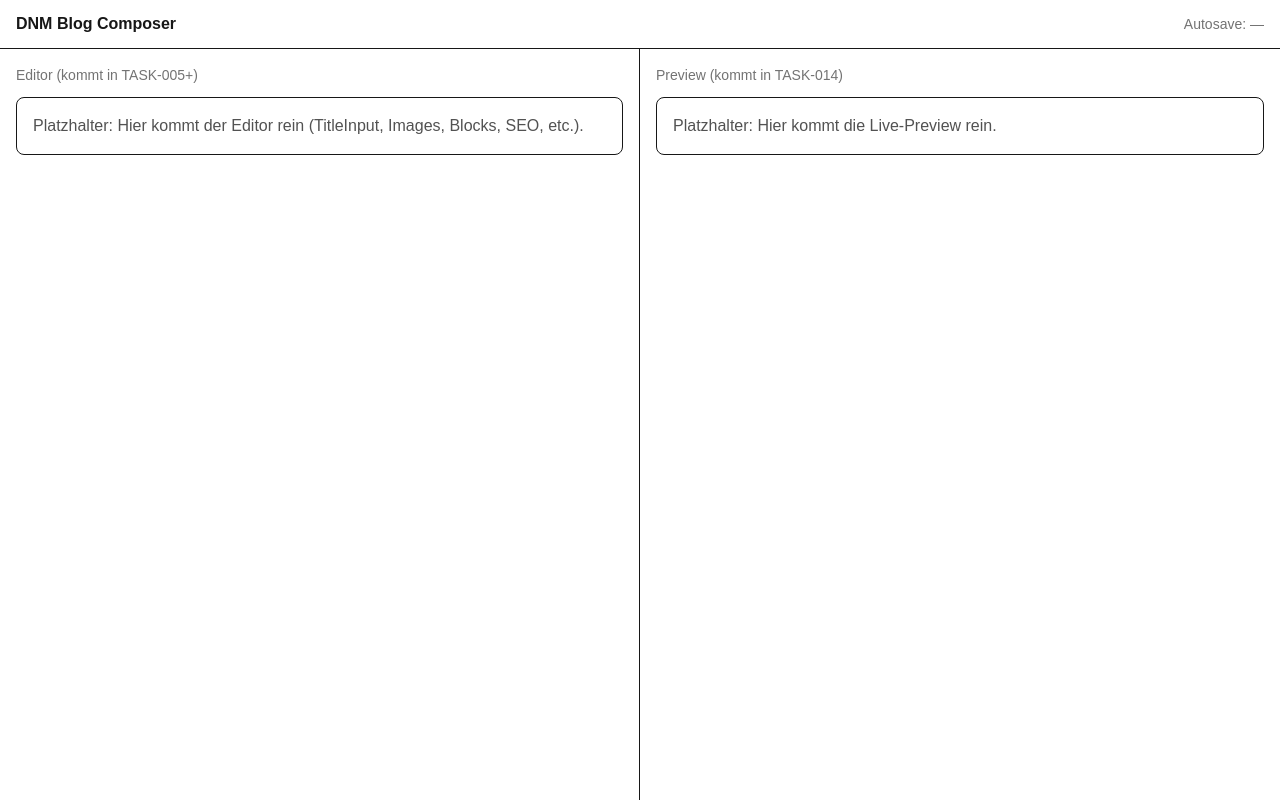
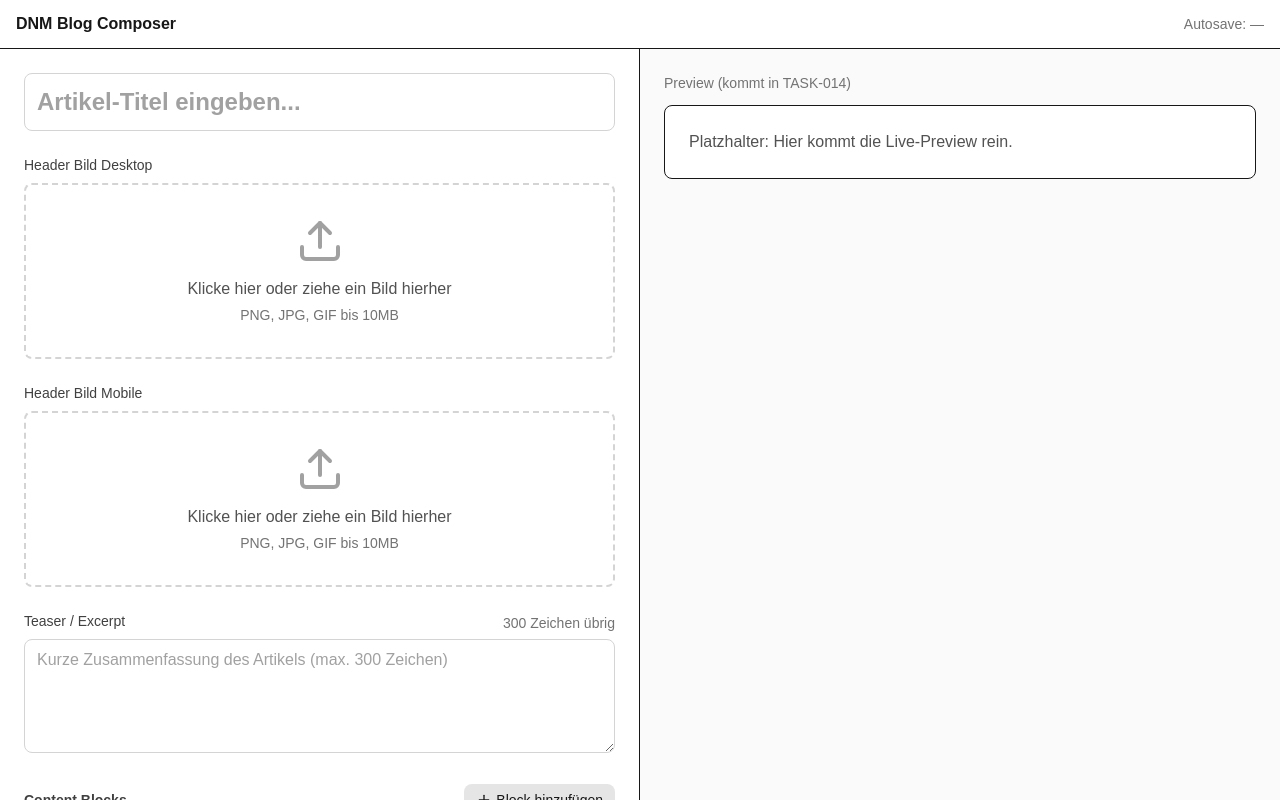
Before and after one commit to robinmotion-dev/dnm-blog-composer, a Next.js app: page / in a window 1280 px wide. Shown: the top 800 px of the page. Built offline with nearby package versions, Linux system fonts and the light colour scheme.

Commit message:
Ende Phase 2: Eingabemasken bis Task 011

```diff
--- a/src/app/layout.tsx
+++ b/src/app/layout.tsx
@@ -23,7 +23,7 @@ export default function RootLayout({
   children: React.ReactNode;
 }>) {
   return (
-    <html lang="de">
+    <html lang="de" suppressHydrationWarning>
       <body
         className={`${geistSans.variable} ${geistMono.variable} antialiased`}
       >
--- a/src/app/page.tsx
+++ b/src/app/page.tsx
@@ -1,4 +1,26 @@
+'use client';
+
+import { useEditorStore } from '@/stores/editor-store';
+import TitleInput from '@/components/Editor/TitleInput';
+import ImageUploader from '@/components/Editor/ImageUploader';
+import ExcerptInput from '@/components/Editor/ExcerptInput';
+import BlockList from '@/components/Editor/BlockList';
+import MetaFields from '@/components/Editor/MetaFields';
+
 export default function Home() {
+  const headerImageDesktop = useEditorStore(
+    (state) => state.post.headerImageDesktop
+  );
+  const headerImageMobile = useEditorStore(
+    (state) => state.post.headerImageMobile
+  );
+  const setHeaderImageDesktop = useEditorStore(
+    (state) => state.setHeaderImageDesktop
+  );
+  const setHeaderImageMobile = useEditorStore(
+    (state) => state.setHeaderImageMobile
+  );
+
   return (
     <main className="h-dvh flex flex-col">
       {/* Header */}
@@ -14,19 +36,32 @@ export default function Home() {
       {/* Content */}
       <div className="flex-1 grid grid-cols-1 lg:grid-cols-2">
         {/* Editor */}
-        <section className="border-b lg:border-b-0 lg:border-r overflow-auto p-4">
-          <div className="text-sm text-neutral-500">Editor (kommt in TASK-005+)</div>
-          <div className="mt-3 rounded-lg border p-4">
-            <p className="text-neutral-600">
-              Platzhalter: Hier kommt der Editor rein (TitleInput, Images, Blocks, SEO, etc.).
-            </p>
-          </div>
+        <section className="border-b lg:border-b-0 lg:border-r overflow-auto p-6">
+          <TitleInput />
+
+          <ImageUploader
+            label="Header Bild Desktop"
+            image={headerImageDesktop}
+            onChange={setHeaderImageDesktop}
+          />
+
+          <ImageUploader
+            label="Header Bild Mobile"
+            image={headerImageMobile}
+            onChange={setHeaderImageMobile}
+          />
+
+          <ExcerptInput />
+
+          <BlockList />
+
+          <MetaFields />
         </section>
 
         {/* Preview */}
-        <section className="overflow-auto p-4">
-          <div className="text-sm text-neutral-500">Preview (kommt in TASK-014)</div>
-          <div className="mt-3 rounded-lg border p-4">
+        <section className="overflow-auto p-6 bg-neutral-50">
+          <div className="text-sm text-neutral-500 mb-3">Preview (kommt in TASK-014)</div>
+          <div className="rounded-lg border bg-white p-6">
             <p className="text-neutral-600">
               Platzhalter: Hier kommt die Live-Preview rein.
             </p>
--- a/src/components/Editor/RichTextEditor.tsx
+++ b/src/components/Editor/RichTextEditor.tsx
@@ -17,6 +17,7 @@ export default function RichTextEditor({
   placeholder = 'Beginne zu schreiben...',
 }: RichTextEditorProps) {
   const editor = useEditor({
+    immediatelyRender: false,
     extensions: [StarterKit],
     content: value,
     onUpdate: ({ editor }) => {
```
Also changed, not shown: .claude/settings.local.json.
